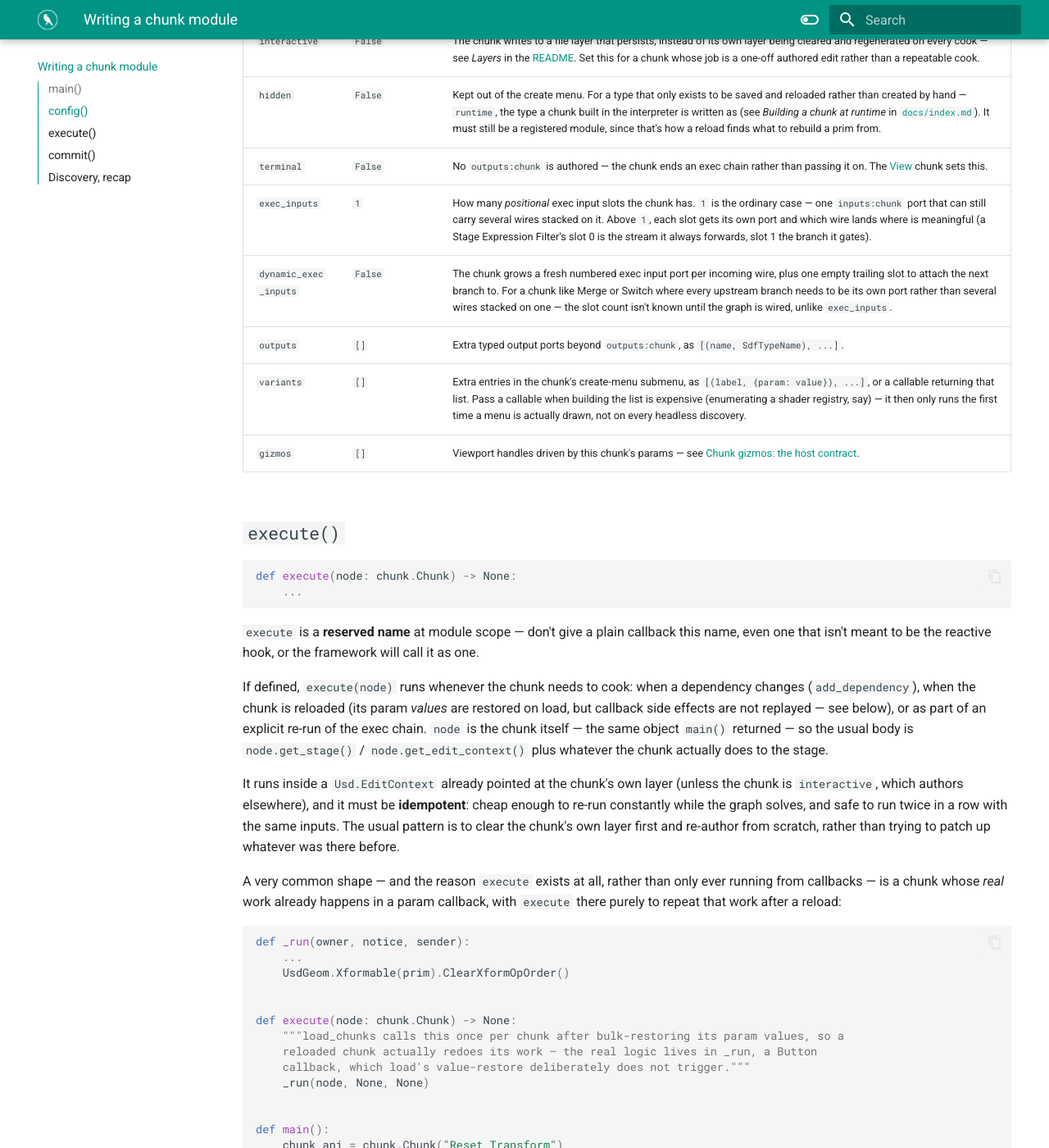
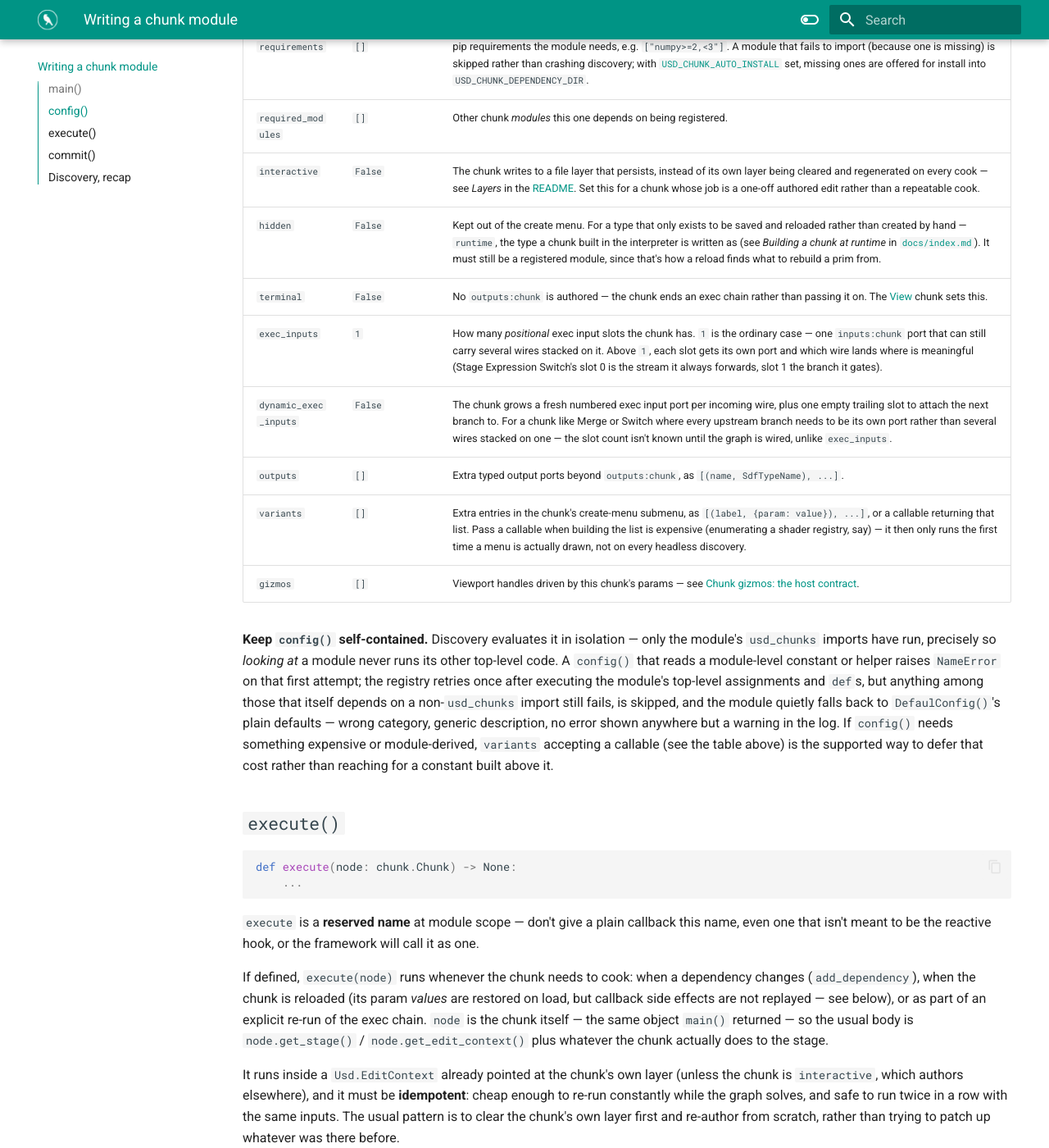
Before and after one commit to HuginStudios/usd_chunks, an MkDocs documentation site: the page built from docs/writing-a-chunk.md, in a window 1280 px wide and 1400 px high, scrolled down 1985 px. Shown: the whole window at 82% size. Built offline with MkDocs 1.6.1 and Material for MkDocs 9.7.7, drawn with Linux system fonts in a browser that asks for light colours; some of the changed text lies outside the part shown.

Commit message:
Fix factual errors from review: filter direction, main() frequency, more
Verified each against the actual code before changing anything:

- USD_CHUNK_LOAD_FILTER checks module_name in filter_string, not the
  reverse -- it's a comma-joined list of exact names with occasional
  accidental substring hits, not a "name contains" filter. Fixed in
  both install.md and README, with a working example.
- README's "usdchunks run --help confirms discovery" contradicted
  install.md's own correct caveat; --help never reads USD_CHUNK_DIRS.
- main() runs once per chunk INSTANCE (every node dropped, every saved
  prim restored on reload), not once at discovery -- ChunkModule.create()
  is what calls it, and that's called from a dozen create/reload paths.
- config() is evaluated in an AST-walked sandbox where only usd_chunks
  imports have run; a config() that touches a module-level constant or
  a non-usd_chunks-derived helper can raise and silently fall back to
  plain defaults. Documented, with the variants-callable escape hatch.
- "Stage Expression Filter" is stale -- the registered chunk is
  StageExpressionSwitch.
- ChunkGroup nesting is /chunks/<Group>/<Child>, no extra "chunks"
  segment.
- GroupFlags.CONTEXT belongs to the top-level tab and ChunkGroup, not
  to View -- View carries no container flag at all.
- "nothing runs speculatively, ever" was UI-only; usdchunks run cooks
  everything in a file with no view, and --all forces that either way.
- Wire-to-empty-canvas node creation: it's a left-button drag release,
  works from any port (not just outputs), and the create menu is NOT
  filtered by compatibility -- an incompatible pick just creates an
  unwired node.

```diff
--- a/docs/writing-a-chunk.md
+++ b/docs/writing-a-chunk.md
@@ -12,8 +12,8 @@ A module can define up to four top-level functions. Only `main()` is required.
 
 | Function | Required | Called |
 | --- | --- | --- |
-| `main()` | yes | Once, at discovery, to build the `Chunk` object. |
-| `config()` | no | Once, at discovery, for load-time configuration ([`ChunkConfig`](#config)). |
+| `main()` | yes | Once per **instance**, to build a `Chunk` object — every node dropped on the graph, and every chunk prim a reload restores, is its own `main()` call. |
+| `config()` | no | Once at discovery, for load-time configuration ([`ChunkConfig`](#config)). |
 | `execute(node)` | no | Whenever the chunk needs to (re)cook — see [`execute()`](#execute). |
 | `commit(node)` | no | Once per chunk, after a solve has settled — see [`commit()`](#commit). |
 
@@ -37,10 +37,17 @@ def main():
 Build its params and groups here and wire up their callbacks with `add_param` /
 `add_callback`.
 
-**Do not touch the stage or the scene from `main()`.** It runs at module discovery, before
-a chunk has a prim or a stage to belong to — `chunk.get_scene()` and a chunk's
-`get_stage()` are only meaningful once the chunk actually exists on one. Anything that
-needs the stage belongs in a callback, in `execute()`, or in `commit()`.
+**`main()` runs once per instance, not once at discovery.** Discovery only imports the
+module and looks for the function; the registry calls it fresh every time a chunk actually
+needs to exist — once for every node you drop on the graph, and once per saved chunk prim
+when a file is reloaded. Anything expensive built at `main()`'s top level (constructing a
+lookup table, say) is paid again on every node, not once for the whole session — put that
+kind of thing behind a module-level cache if it matters.
+
+**Do not touch the stage or the scene from `main()`.** Even though it runs per instance, it
+runs *before* that instance has a prim or a stage to belong to — `chunk.get_scene()` and a
+chunk's `get_stage()` are only meaningful once the chunk actually exists on one. Anything
+that needs the stage belongs in a callback, in `execute()`, or in `commit()`.
 
 See [`docs/example.md`](example.md) for a longer, annotated tour of the param types,
 groups, flags and callback signatures available inside `main()`.
@@ -73,11 +80,22 @@ gets the defaults below.
 | `interactive` | `False` | The chunk writes to a file layer that persists, instead of its own layer being cleared and regenerated on every cook — see *Layers* in the [README](/README.md#how-it-works). Set this for a chunk whose job is a one-off authored edit rather than a repeatable cook. |
 | `hidden` | `False` | Kept out of the create menu. For a type that only exists to be saved and reloaded rather than created by hand — `runtime`, the type a chunk built in the interpreter is written as (see *Building a chunk at runtime* in [`docs/index.md`](index.md)). It must still be a registered module, since that's how a reload finds what to rebuild a prim from. |
 | `terminal` | `False` | No `outputs:chunk` is authored — the chunk ends an exec chain rather than passing it on. The [View](core-chunks.md#view) chunk sets this. |
-| `exec_inputs` | `1` | How many *positional* exec input slots the chunk has. `1` is the ordinary case — one `inputs:chunk` port that can still carry several wires stacked on it. Above `1`, each slot gets its own port and which wire lands where is meaningful (a Stage Expression Filter's slot 0 is the stream it always forwards, slot 1 the branch it gates). |
+| `exec_inputs` | `1` | How many *positional* exec input slots the chunk has. `1` is the ordinary case — one `inputs:chunk` port that can still carry several wires stacked on it. Above `1`, each slot gets its own port and which wire lands where is meaningful (Stage Expression Switch's slot 0 is the stream it always forwards, slot 1 the branch it gates). |
 | `dynamic_exec_inputs` | `False` | The chunk grows a fresh numbered exec input port per incoming wire, plus one empty trailing slot to attach the next branch to. For a chunk like Merge or Switch where every upstream branch needs to be its own port rather than several wires stacked on one — the slot count isn't known until the graph is wired, unlike `exec_inputs`. |
 | `outputs` | `[]` | Extra typed output ports beyond `outputs:chunk`, as `[(name, SdfTypeName), ...]`. |
 | `variants` | `[]` | Extra entries in the chunk's create-menu submenu, as `[(label, {param: value}), ...]`, or a callable returning that list. Pass a callable when building the list is expensive (enumerating a shader registry, say) — it then only runs the first time a menu is actually drawn, not on every headless discovery. |
 | `gizmos` | `[]` | Viewport handles driven by this chunk's params — see [Chunk gizmos: the host contract](gizmo-host-contract.md). |
+
+**Keep `config()` self-contained.** Discovery evaluates it in isolation — only the
+module's `usd_chunks` imports have run, precisely so *looking at* a module never runs its
+other top-level code. A `config()` that reads a module-level constant or helper raises
+`NameError` on that first attempt; the registry retries once after executing the module's
+top-level assignments and `def`s, but anything among those that itself depends on a
+non-`usd_chunks` import still fails, is skipped, and the module quietly falls back to
+`DefaulConfig()`'s plain defaults — wrong category, generic description, no error shown
+anywhere but a warning in the log. If `config()` needs something expensive or
+module-derived, `variants` accepting a callable (see the table above) is the supported way
+to defer that cost rather than reaching for a constant built above it.
 
 ## `execute()`
 
```
Also changed, not shown: README.md (+4 -4 lines), docs/core-chunks.md (+14 -9 lines), docs/install.md (+1 -1 lines), docs/node-graph-basics.md (+5 -3 lines).
